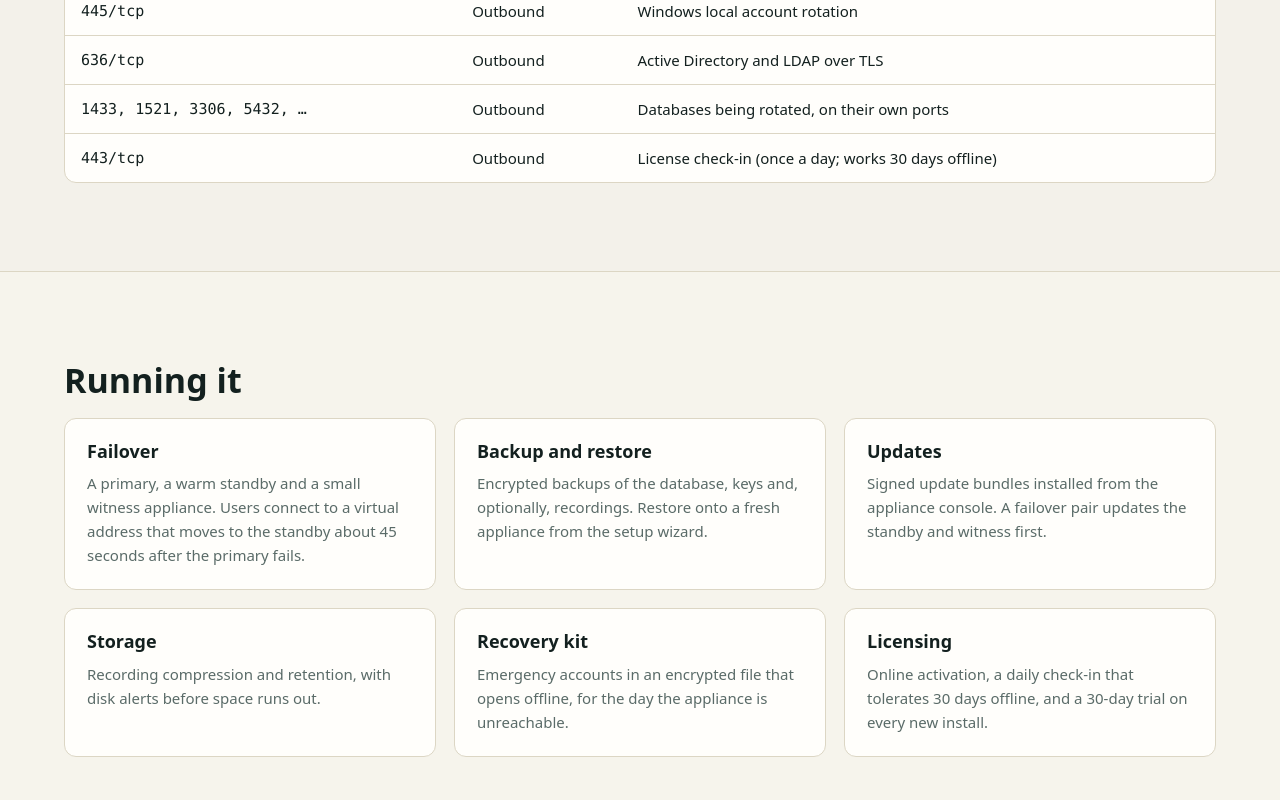
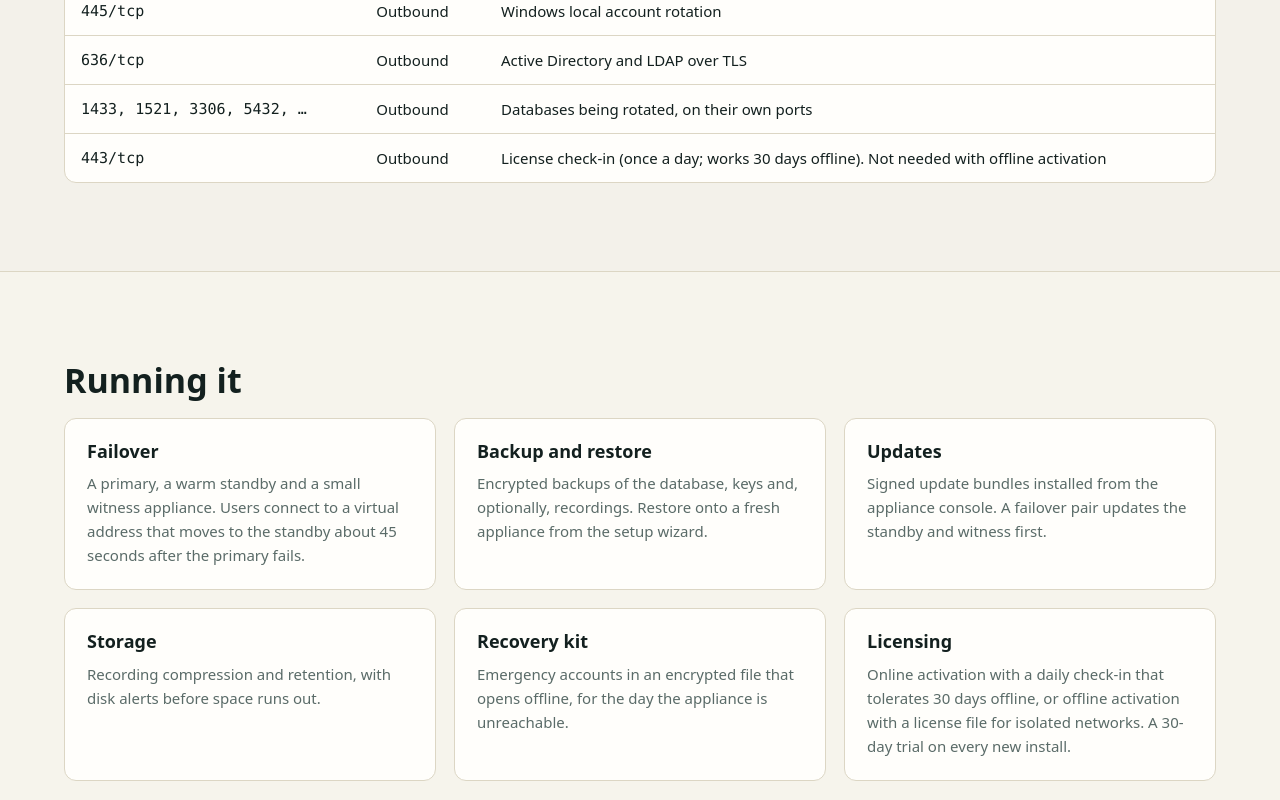
Before and after one commit to Sai-Teja86/cnova-site, a plain HTML site: page deployment.html in a window 1280 px wide. Shown: the part 1980-2780 px from the top of the page. Drawn offline with Linux system fonts and the light colour scheme.

Commit message:
Offline activation: FAQ and deployment pages
Co-Authored-By: Claude Opus 5.5 <noreply@anthropic.com>

```diff
--- a/deployment.html
+++ b/deployment.html
@@ -81,7 +81,7 @@
           <tr><td class="mono">445/tcp</td><td>Outbound</td><td>Windows local account rotation</td></tr>
           <tr><td class="mono">636/tcp</td><td>Outbound</td><td>Active Directory and LDAP over TLS</td></tr>
           <tr><td class="mono">1433, 1521, 3306, 5432, …</td><td>Outbound</td><td>Databases being rotated, on their own ports</td></tr>
-          <tr><td class="mono">443/tcp</td><td>Outbound</td><td>License check-in (once a day; works 30 days offline)</td></tr>
+          <tr><td class="mono">443/tcp</td><td>Outbound</td><td>License check-in (once a day; works 30 days offline). Not needed with offline activation</td></tr>
         </tbody>
       </table>
     </div>
@@ -97,7 +97,7 @@
       <div class="card"><h3>Updates</h3><p>Signed update bundles installed from the appliance console. A failover pair updates the standby and witness first.</p></div>
       <div class="card"><h3>Storage</h3><p>Recording compression and retention, with disk alerts before space runs out.</p></div>
       <div class="card"><h3>Recovery kit</h3><p>Emergency accounts in an encrypted file that opens offline, for the day the appliance is unreachable.</p></div>
-      <div class="card"><h3>Licensing</h3><p>Online activation, a daily check-in that tolerates 30 days offline, and a 30-day trial on every new install.</p></div>
+      <div class="card"><h3>Licensing</h3><p>Online activation with a daily check-in that tolerates 30 days offline, or offline activation with a license file for isolated networks. A 30-day trial on every new install.</p></div>
     </div>
   </div>
 </section>
```
Also changed, not shown: faq.html (+2 -0 lines).
